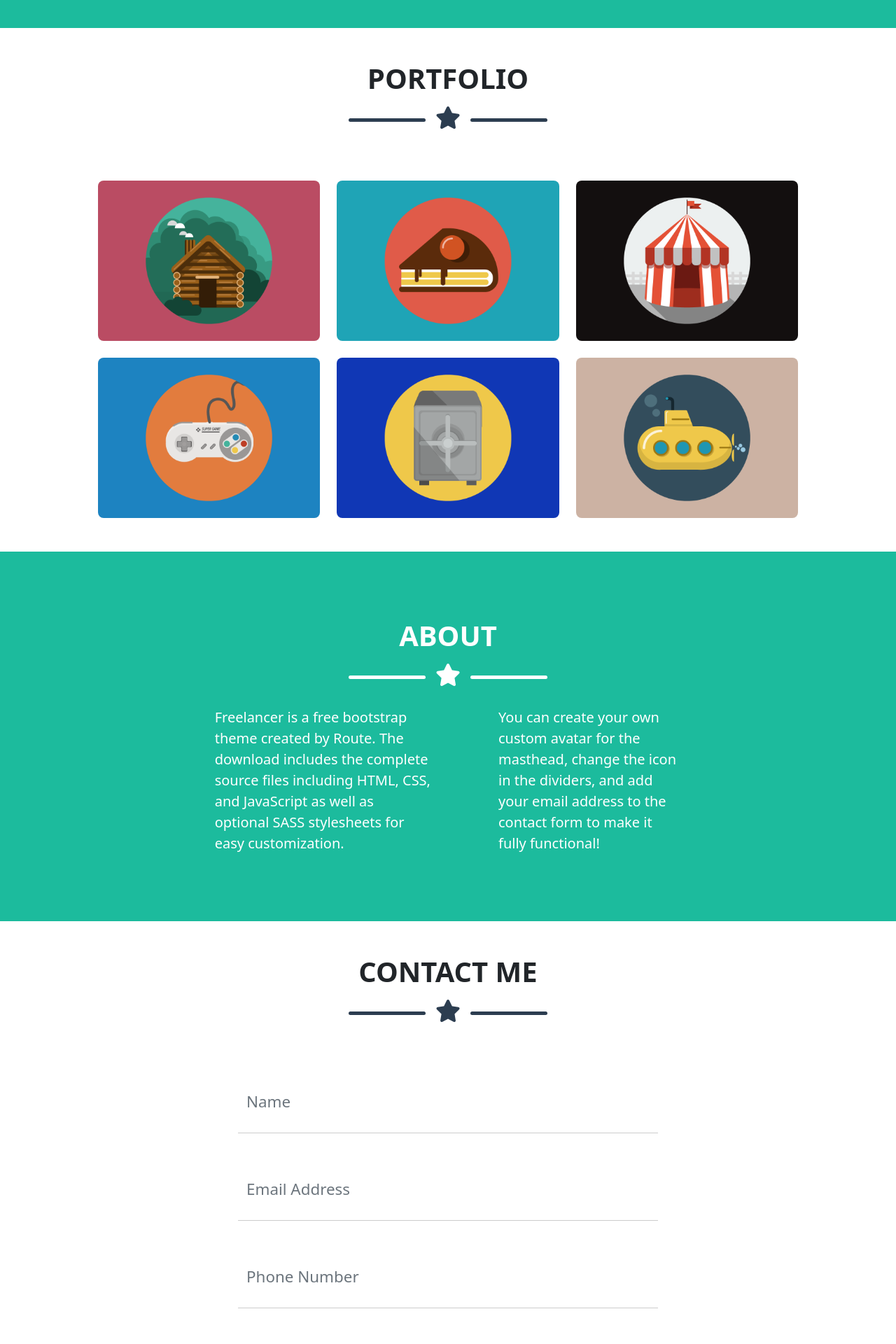
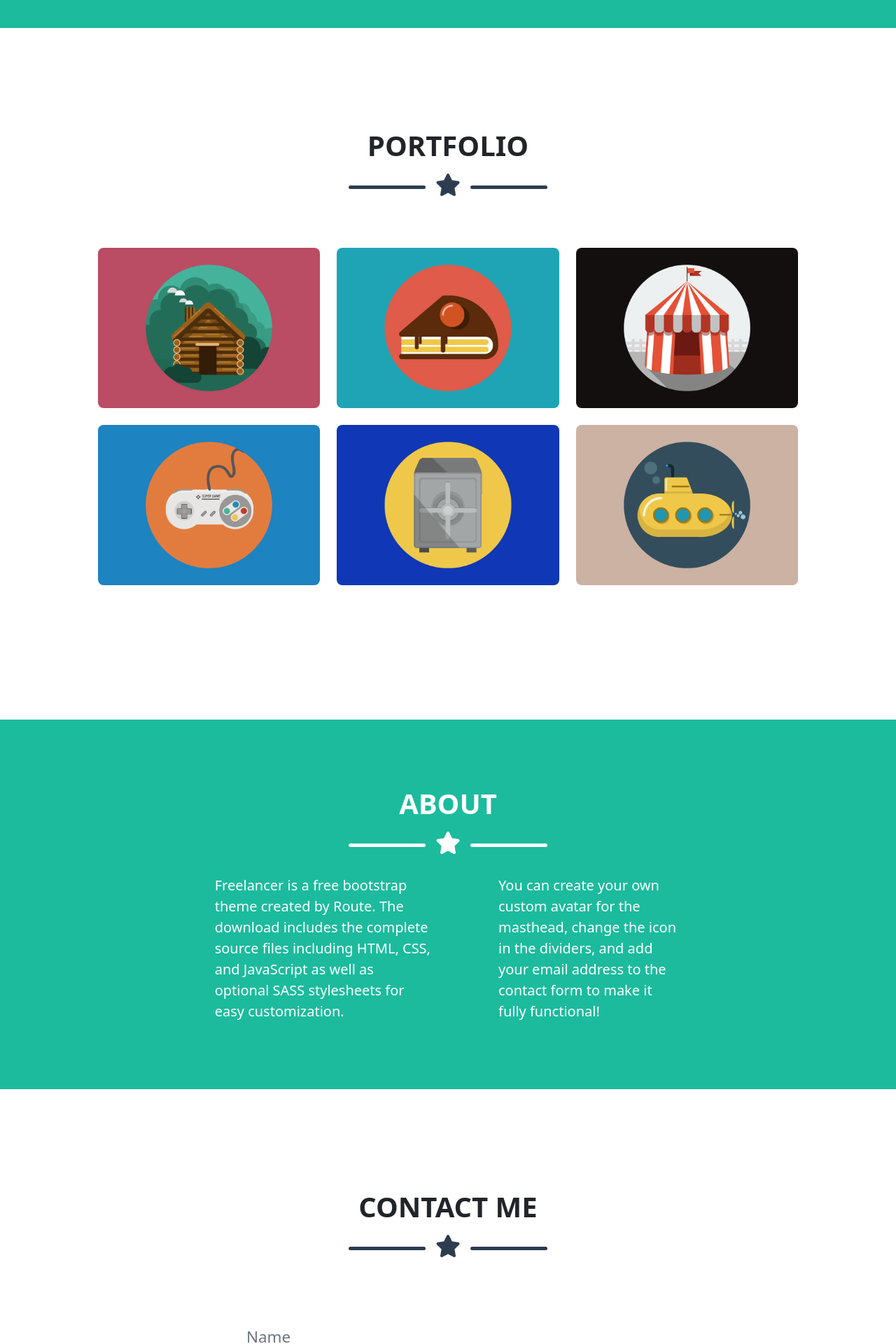
Before and after one commit to ShaimaaAKamal/simpleReactPorfolio, a React (Create React App) app: page / in a window 1280 px wide. Shown: the part 760-2680 px from the top of the page at 70% size. Built offline with nearby package versions, Linux system fonts and the light colour scheme.

Commit message:
nav scrolling effect

```diff
--- a/src/App.js
+++ b/src/App.js
@@ -11,9 +11,16 @@ class App extends Component
       const Portfolio=document.querySelector('#Portfolio');
       const About=document.querySelector('#About')
       const Contact=document.querySelector('#Contact')
-    //  console.log(About.offsetTop,Contact.offsetTop,Portfolio.offsetTop)
+    navLinks.forEach((link,index)=>{
+      link.addEventListener('click',function(e){
+        navLinks.forEach((inSidelink,Insideindex) => {
+          (index === Insideindex)?inSidelink.classList.add('active'):inSidelink.classList.remove('active');})
+      })
+    })
     window.addEventListener('scroll',function(e){
-     const scrollVal=window.scrollY;
+     const scrollVal=Math.ceil(window.scrollY);
+     const nav=document.querySelector('.bg-nav');
+     (scrollVal >= Portfolio.offsetTop)? nav.classList.remove('py-3'): nav.classList.add('py-3');
     if(scrollVal >= Portfolio.offsetTop && scrollVal < About.offsetTop){
       navLinks.forEach((link,index) => {
         (index === 0)?link.classList.add('active'):link.classList.remove('active');})
@@ -29,8 +36,6 @@ class App extends Component
       navLinks.forEach((link,index) => {
        link.classList.remove('active');})
     }
-
-
     })
 
     }
--- a/src/components/About/About.jsx
+++ b/src/components/About/About.jsx
@@ -4,7 +4,7 @@ export default class About extends Component {
   render() {
     return (
         <>
-                <div className='bg-site py-5' id='About'>
+                <div className='bg-site py-5 my-5' id='About'>
                     <div className="parent mx-auto py-5 text-center">
                          <h2 className='fw-bolder text-white fs-1 mb-3 text-uppercase'>About</h2>
                         <span className='starIcon position-relative starIcon'><i className="fa-solid fa-star text-white fa-2x"></i></span>
--- a/src/components/Contact/Contact.jsx
+++ b/src/components/Contact/Contact.jsx
@@ -32,8 +32,8 @@ export default class Contact extends Component {
   render() {
     return (
         <>
-        <div className="parent mx-auto my-5 text-center" id='Contact'>
-         <div className="container-fluid">
+        <div className="parent mx-auto my-5 py-5 text-center" id='Contact'>
+         <div className="container-fluid py-5">
            <h2 className='fw-bolder fs-1 mb-3 text-uppercase'>Contact me</h2>
            <span className='starIcon position-relative sectionStar'><i className="fa-solid fa-star text-white fa-2x"></i></span>
            <div className='contactWidth mx-auto my-5'>
--- a/src/components/Navbar/navbar.jsx
+++ b/src/components/Navbar/navbar.jsx
@@ -4,11 +4,11 @@ export  class Navbar extends Component {
   render() {
     return (
         <>
-        <div className='bg-nav position-fixed top-0 w-100 ' id='nav'>
+        <div className='bg-nav position-fixed top-0 w-100 py-3' id='nav'>
          <div className="parent mx-auto">
          <nav className="navbar navbar-expand-lg ">
            <div className="container">
-                <a className="navbar-brand" href="#">Start react</a>
+                <a className="navbar-brand" href="#Home">Start react</a>
                 <button className="navbar-toggler" type="button" data-bs-toggle="collapse" data-bs-target="#navbarSupportedContent" aria-controls="navbarSupportedContent" aria-expanded="false" aria-label="Toggle navigation">
                  <div className='text-white d-flex align-items-center menuIcon small'><span className='fw-semibold'>menu</span> <i className="fa-solid fa-bars ms-1 fa-xs"></i></div>
                 </button>
--- a/src/components/Portfolio/Portfolio.jsx
+++ b/src/components/Portfolio/Portfolio.jsx
@@ -34,8 +34,8 @@ export  class Portfolio extends Component {
     return (
         <>
 
-        <div className="parent mx-auto my-5 text-center" id='Portfolio'>
-         <div className="container-fluid">
+        <div className="parent mx-auto my-5  py-5 text-center" id='Portfolio'>
+         <div className="container-fluid py-5">
            <h2 className='fw-bolder fs-1 mb-3 text-uppercase'>Portfolio</h2>
            <span className='starIcon position-relative sectionStar'><i className="fa-solid fa-star text-white fa-2x"></i></span>
            <div className="row g-4 my-5">
--- a/src/css/style.css
+++ b/src/css/style.css
@@ -13,6 +13,11 @@
 
 .w-90{
     width:90%;
+}
+
+.py-6{
+    padding-top:2.5rem;
+    padding-bottom:2.5rem
 }
 
 
@@ -42,6 +47,9 @@ nav a{
 
 .nav-link:hover{
     color:#1CBB9D !important;
+}
+.nav-link.active:hover{
+    color:#fff !important;
 }
 
 .starIcon::before,.starIcon::after{
```
